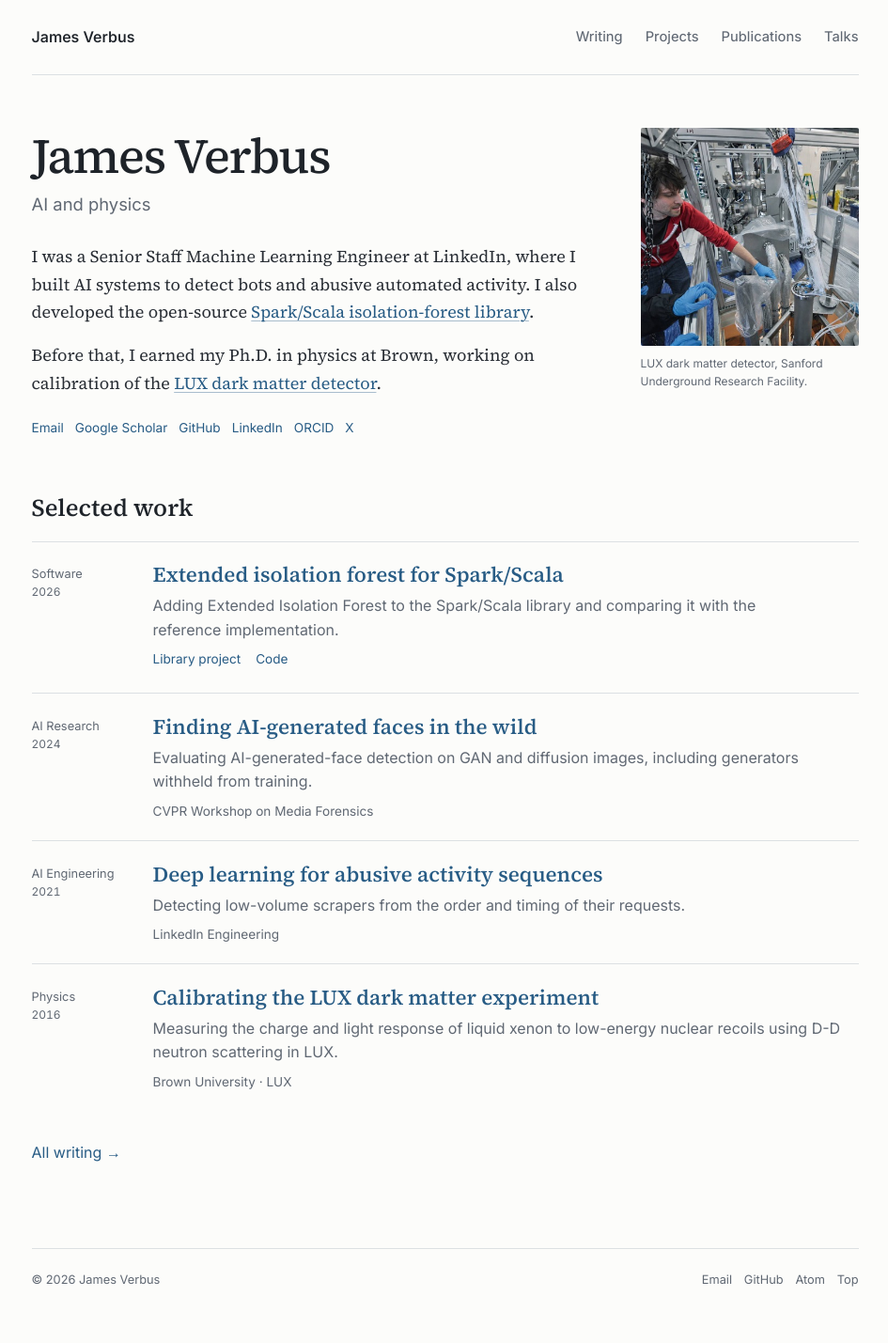
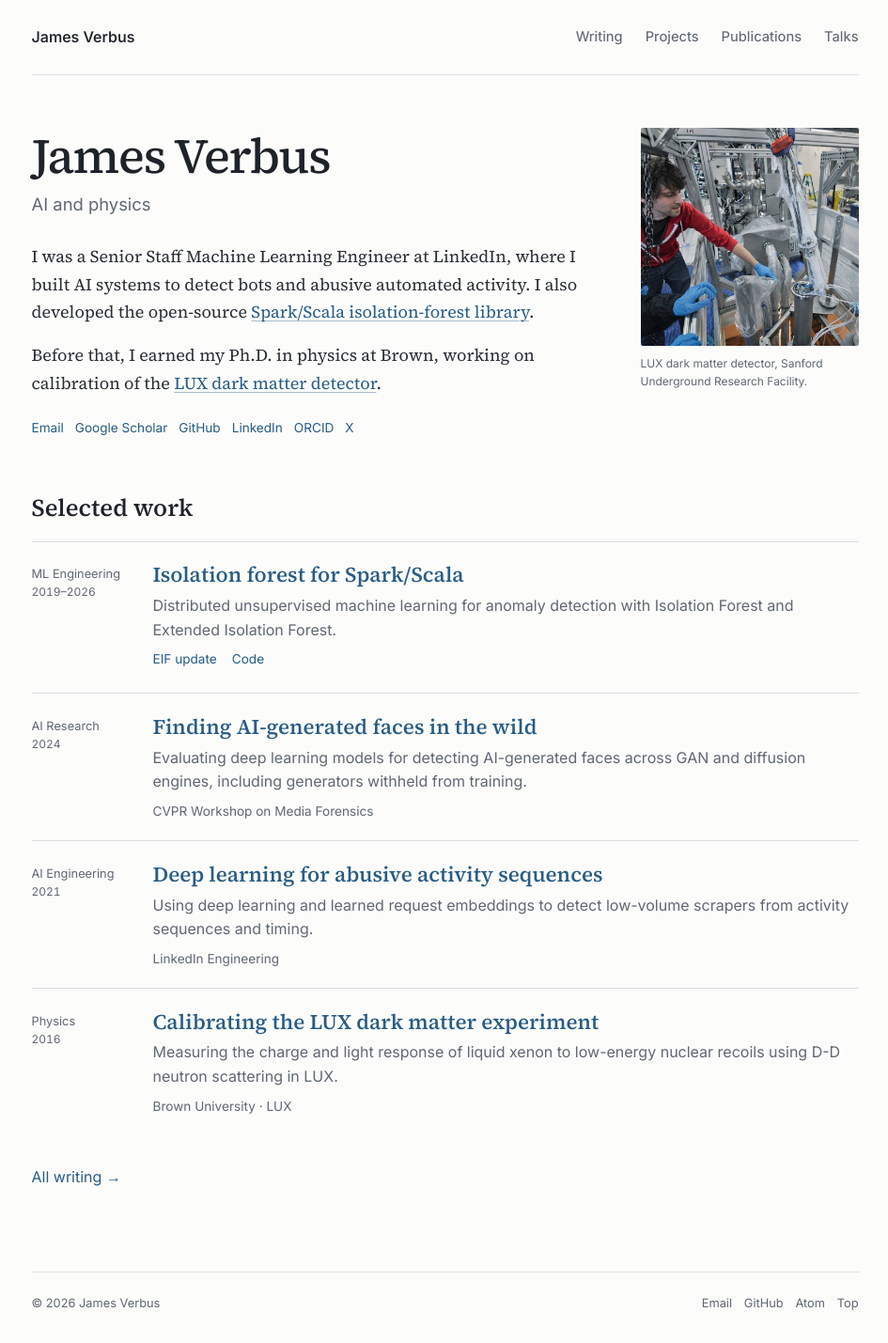
Before and after one commit to jverbus/jverbus.github.io, a Jekyll site: the page built from index.md, in a window 1280 px wide. Shown: the whole page at 94% size, without its empty margins (159-1104 px from the left). Built offline with Jekyll 4.4.1, drawn with Linux system fonts in a browser that asks for light colours; before the commit the page ends 1403 px from its top, so only the background shows below that.

Commit message:
Emphasize machine learning in selected homepage work

```diff
--- a/_data/home.yml
+++ b/_data/home.yml
@@ -1,13 +1,13 @@
 selected_work:
-  - area: Software
-    year: "2026"
+  - area: ML Engineering
+    year: "2019–2026"
     anchor: projects-heading
-    title: Extended isolation forest for Spark/Scala
-    url: /2026/03/18/announcing-extended-isolation-forest-support/
-    description: "Adding Extended Isolation Forest to the Spark/Scala library and comparing it with the reference implementation."
+    title: Isolation forest for Spark/Scala
+    url: /open-source/isolation-forest/
+    description: "Distributed unsupervised machine learning for anomaly detection with Isolation Forest and Extended Isolation Forest."
     links:
-      - label: Library project
-        url: /open-source/isolation-forest/
+      - label: EIF update
+        url: /2026/03/18/announcing-extended-isolation-forest-support/
       - label: Code
         url: https://github.com/linkedin/isolation-forest
 
@@ -16,14 +16,14 @@ selected_work:
     anchor: research-heading
     title: Finding AI-generated faces in the wild
     url: /2024/08/15/finding-ai-generated-faces-in-the-wild/
-    description: "Evaluating AI-generated-face detection on GAN and diffusion images, including generators withheld from training."
+    description: "Evaluating deep learning models for detecting AI-generated faces across GAN and diffusion engines, including generators withheld from training."
     context: CVPR Workshop on Media Forensics
 
   - area: AI Engineering
     year: "2021"
     title: Deep learning for abusive activity sequences
     url: /2021/09/02/using-deep-learning-to-detect-abusive-sequences-of-member-activity/
-    description: "Detecting low-volume scrapers from the order and timing of their requests."
+    description: "Using deep learning and learned request embeddings to detect low-volume scrapers from activity sequences and timing."
     context: LinkedIn Engineering
 
   - area: Physics
```
Also changed, not shown: scripts/design-review/academic-2026-09-07/README.md (+17 -7 lines), scripts/design-review/academic-2026-09-07/home-after-desktop.png, scripts/design-review/academic-2026-09-07/home-after-mobile.png, scripts/design-review/academic-2026-09-07/home-dark-desktop.png, scripts/design-review/academic-2026-09-07/home-dark-mobile.png, scripts/design-review/academic-2026-09-07/home-firefox-320-enlarged.png, scripts/design-review/academic-2026-09-07/home-firefox-mobile.png, scripts/design-review/academic-2026-09-07/home-webkit-mobile-dark.png.
